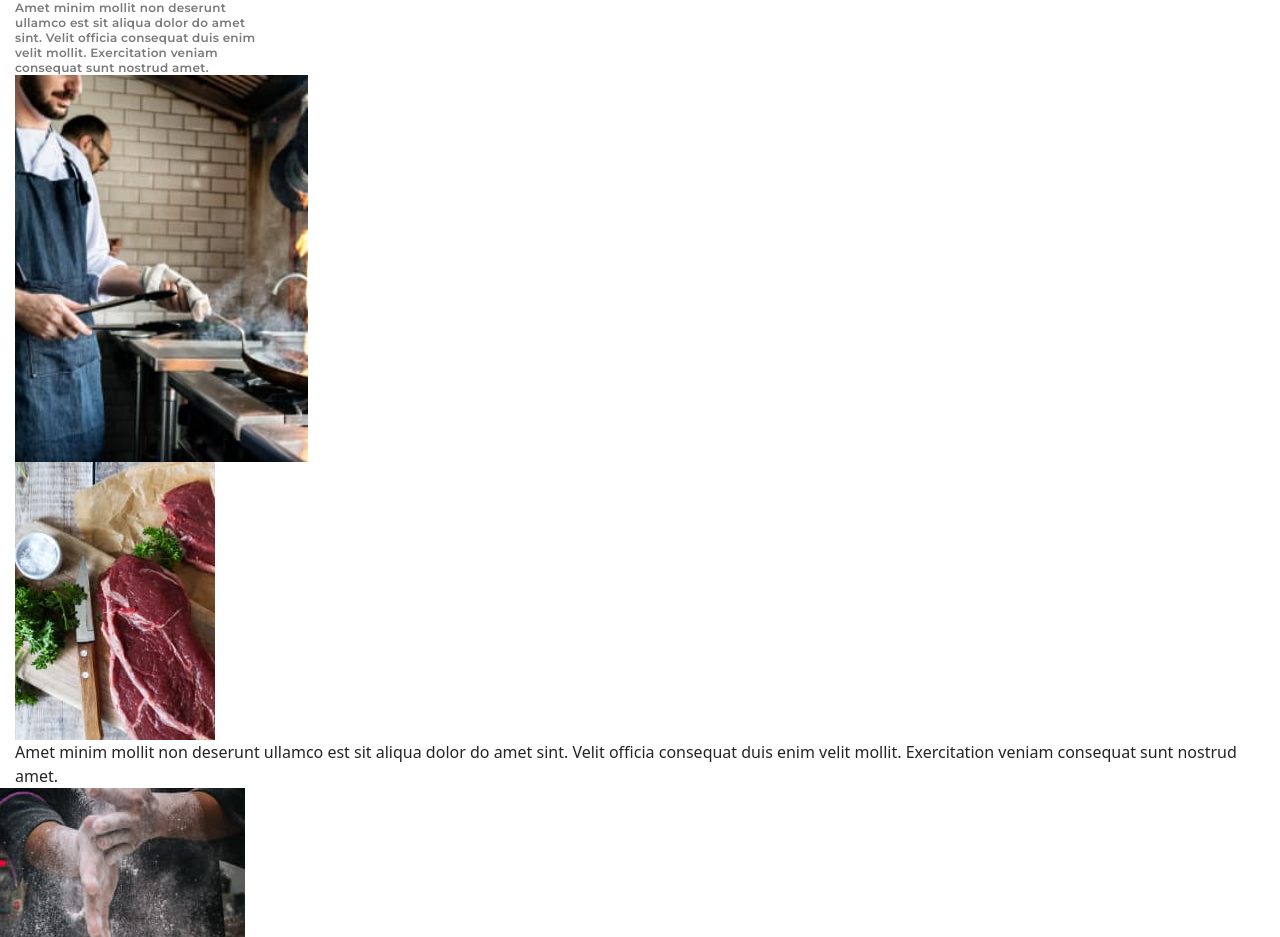
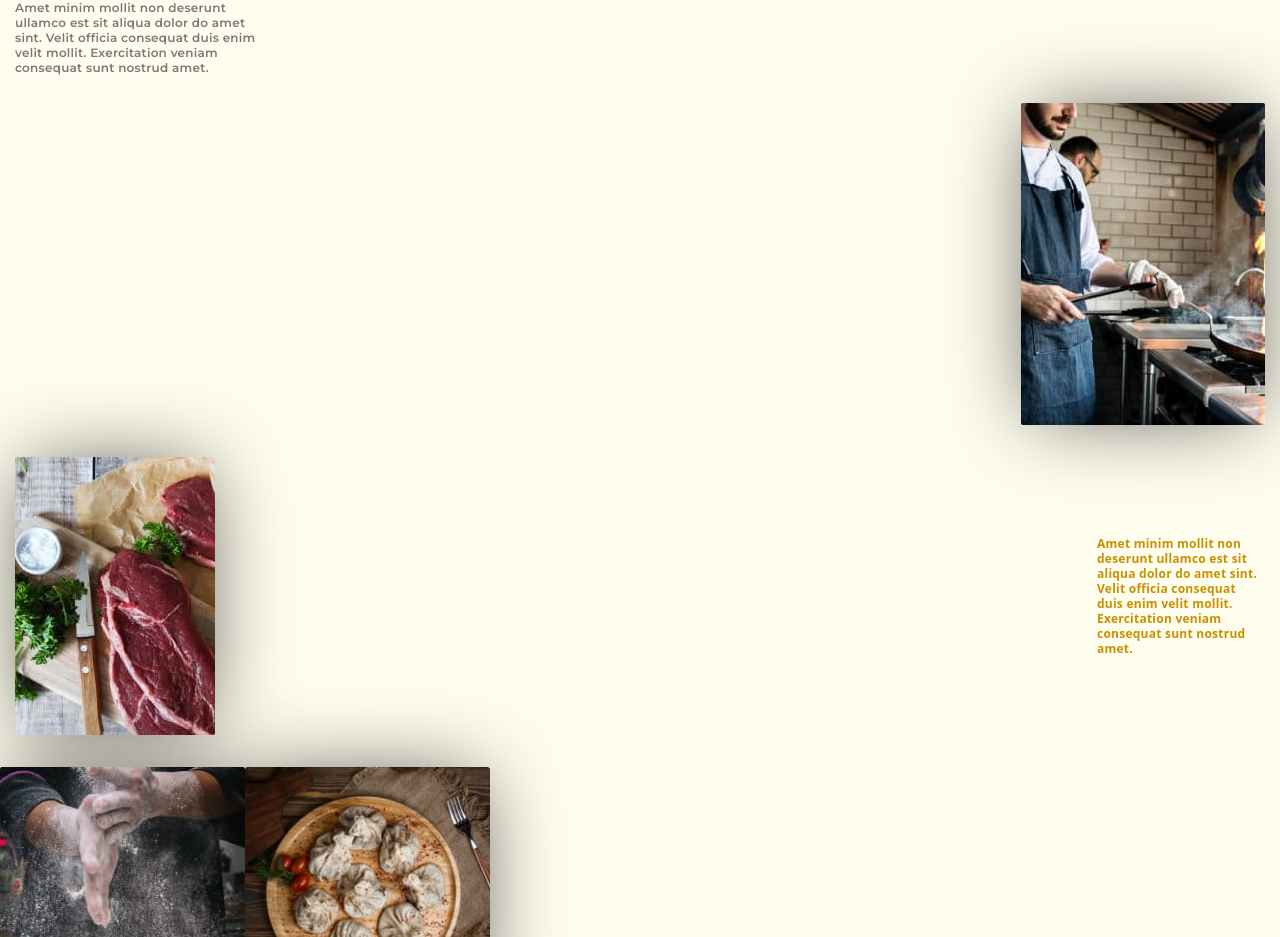
Before and after one commit to savchenkolex/mimino-group-21, a website built with Vite: page src/restaurant-page.html in a window 1280 px wide. Shown: the part 268-1205 px from the top of the page. Built offline with nearby package versions, Linux system fonts and the light colour scheme; a web font is replaced by a local one.

Commit message:
add css
add media for mobile

```diff
--- a/src/css/restaurant-kitchen.css
+++ b/src/css/restaurant-kitchen.css
@@ -1,6 +1,7 @@
 @media  screen and (min-width: 414px) {
 
 .about-kitchen{
+    background: #FFFDEE;
     padding-top: 16px;
     padding-bottom: 20px;
 }
@@ -23,7 +24,9 @@
 }
 .div-two{
     width: 258px;
+    margin-bottom: 28px;
 }
+/*  */
 .top-paragr {
 
     display: block;
@@ -44,4 +47,42 @@
 color: #7A7A7A;
 
 }
+img{
+border-radius: 2px;
+box-shadow: 0px 0px 84px -12px rgba(0,0,0,0.67);
+
 }
+.images-div{
+    display: flex;
+    justify-content: flex-end;
+}
+.meet-and-paragr{
+    margin-top: 32px;
+    margin-bottom: 32px;
+    display: flex;
+    align-items: center;
+    /* justify-content: space-between; */
+
+}
+.about-meet{
+    margin-left: auto;
+    max-width: 168px;
+font-weight: 600;
+font-size: 12px;
+line-height: 1.25;
+letter-spacing: 0.02em;
+
+/* Brown */
+
+color: #C79002;
+
+}
+.restourant-list{
+    display: flex;
+}
+.arrow-swiper{
+    display: flex;
+    justify-content: flex-end;
+}
+
+}
--- a/src/partials/restaurant-kitchen.html
+++ b/src/partials/restaurant-kitchen.html
@@ -9,12 +9,13 @@
         veniam consequat sunt nostrud amet.
       </p>
     </div>
-    <img
+    <div class="images-div">
+        <img
       src="./img/restourant/m-restaurant-interior-grill.jpg"
       alt="man-grill-cook"
-      width="293"
+      width="244"
       height="322"
-    />
+    /></div>
     <div class="meet-and-paragr">
       <img
         src="./img/restourant/m-restourant-meet.jpg"
@@ -28,7 +29,9 @@
         veniam consequat sunt nostrud amet.
       </p>
     </div>
-  </div>
+    </div>
+
+
   <ul class="restourant-list">
     <li class="restourant-list-item">
       <img
```
